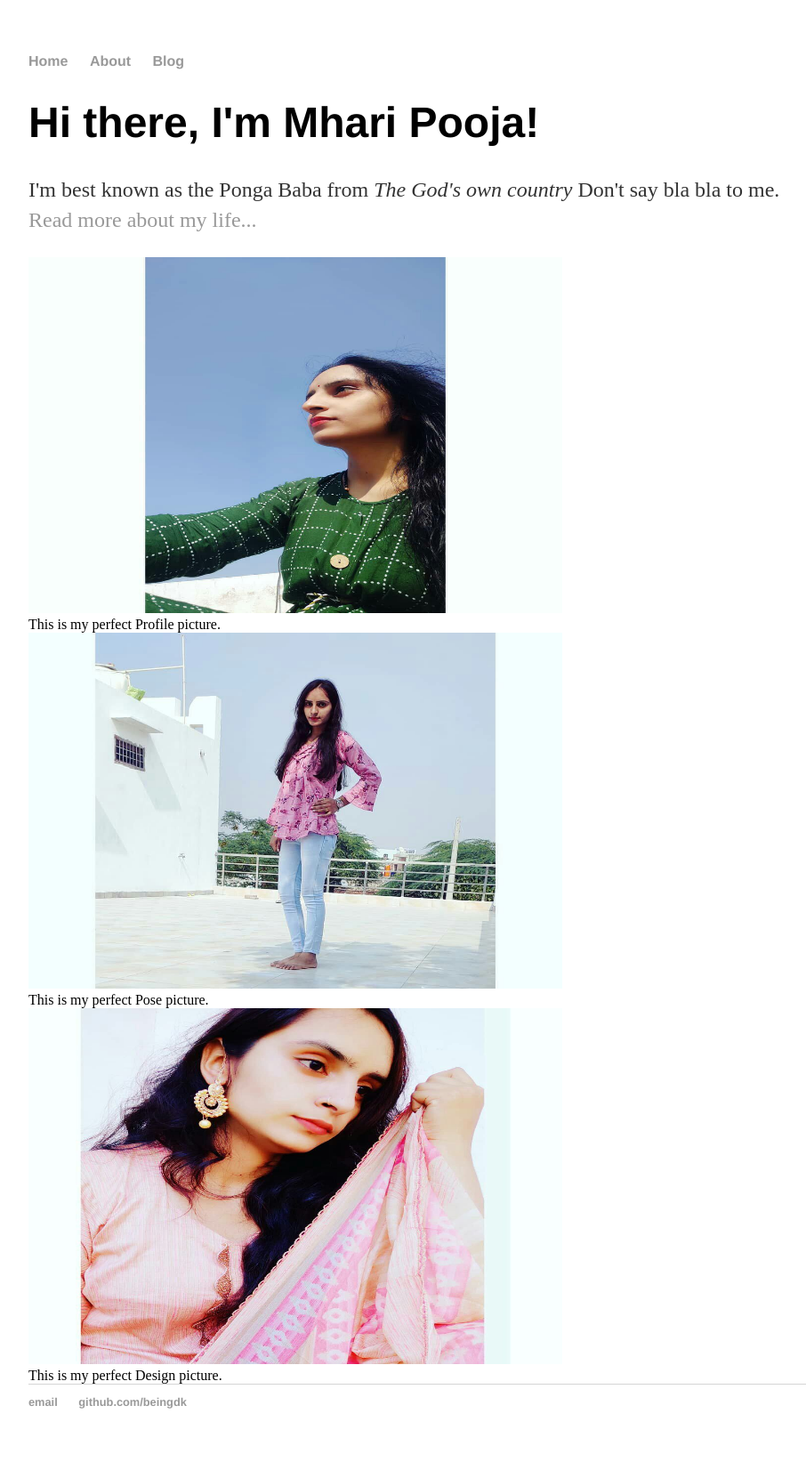
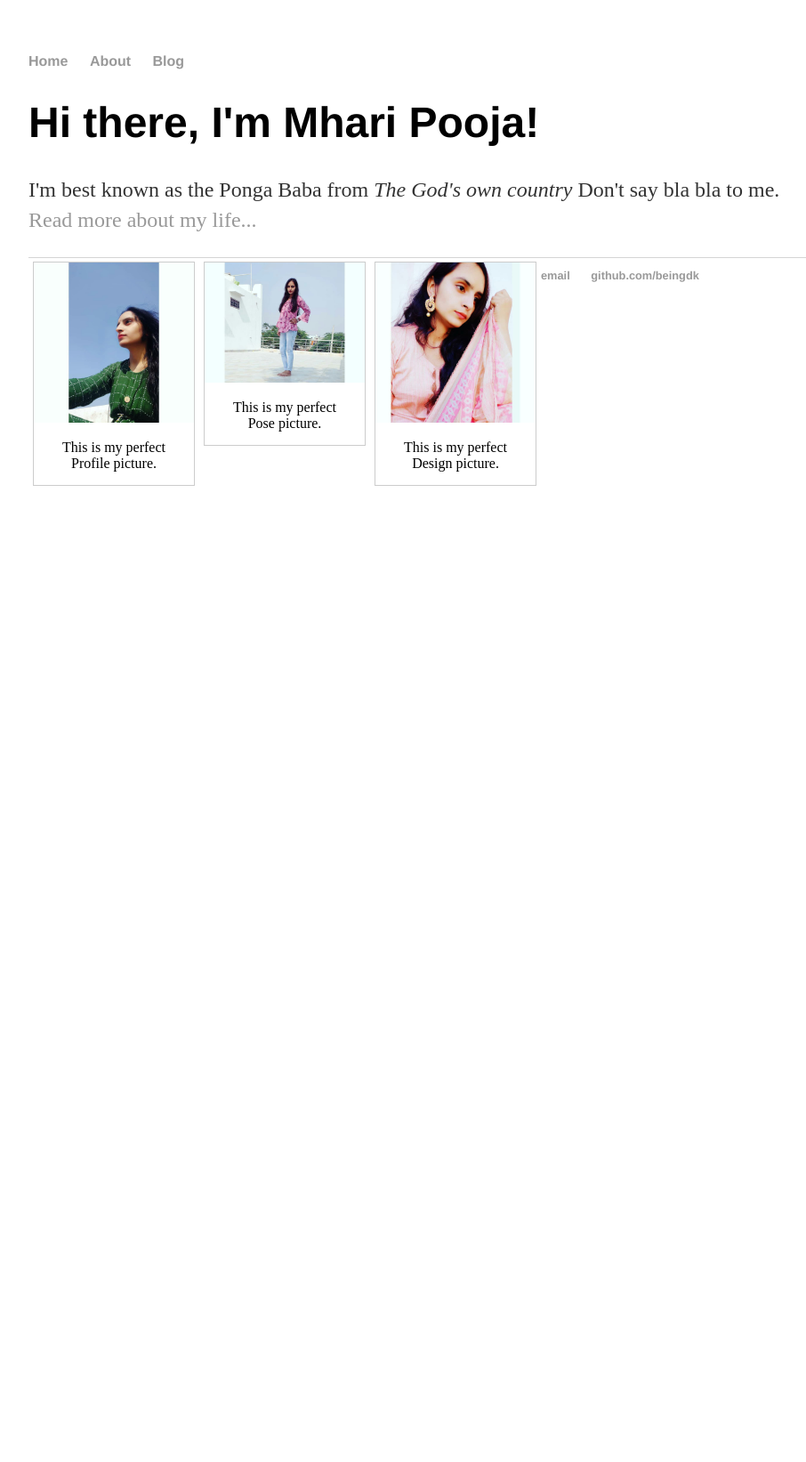
Before and after one commit to beingdk/beingdk.github.io, a Jekyll site: the page built from index.html, in a window 1280 px wide. Shown: the whole page at 89% size, without its empty margins (160-1066 px from the left). Built offline with Jekyll 4.4.1, drawn with Linux system fonts in a browser that asks for light colours; after the commit the page ends 900 px from its top, so only the background shows below that.

Commit message:
Update main.css
add style to pictures

```diff
--- a/css/main.css
+++ b/css/main.css
@@ -41,3 +41,23 @@ ul.posts {
 ul.posts li {
     list-style: none;
 }
+div.gallery {
+  margin: 5px;
+  border: 1px solid #ccc;
+  float: left;
+  width: 180px;
+}
+
+div.gallery:hover {
+  border: 1px solid #777;
+}
+
+div.gallery img {
+  width: 100%;
+  height: auto;
+}
+
+div.desc {
+  padding: 15px;
+  text-align: center;
+}
```
